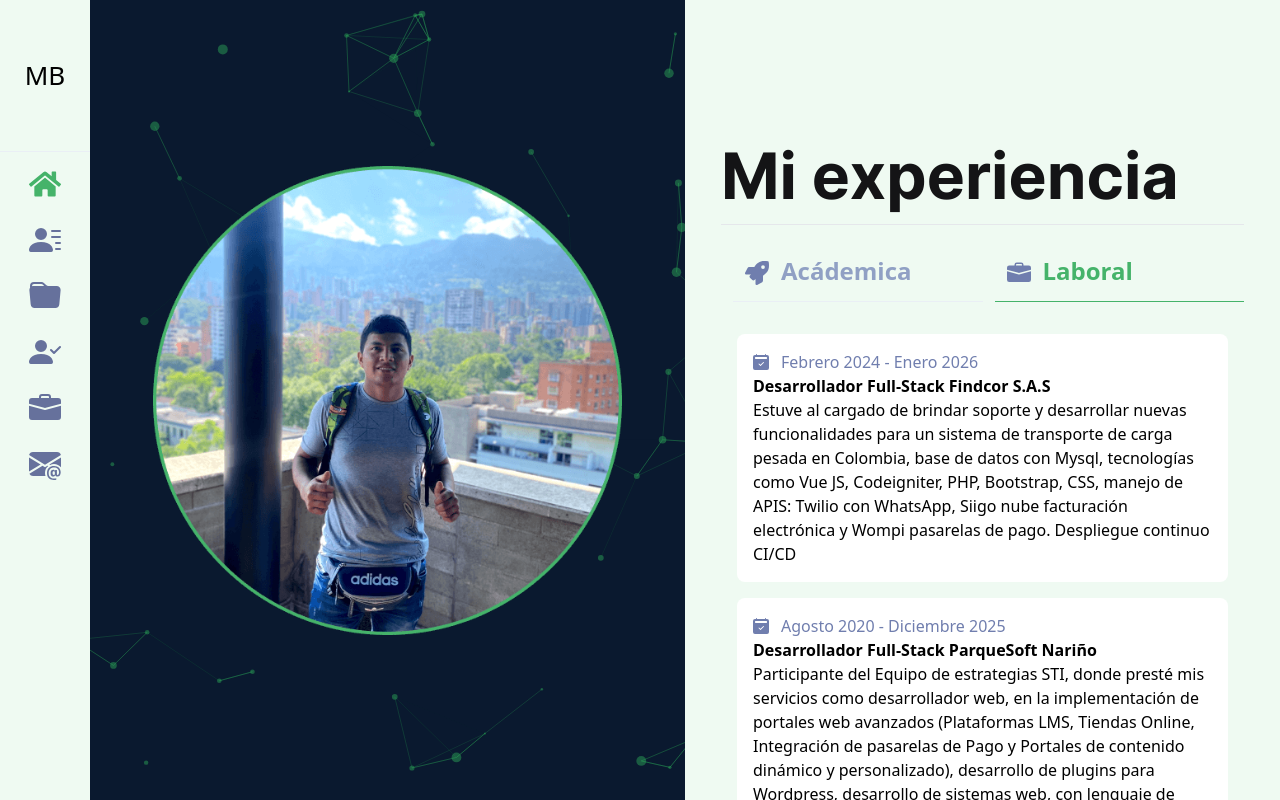
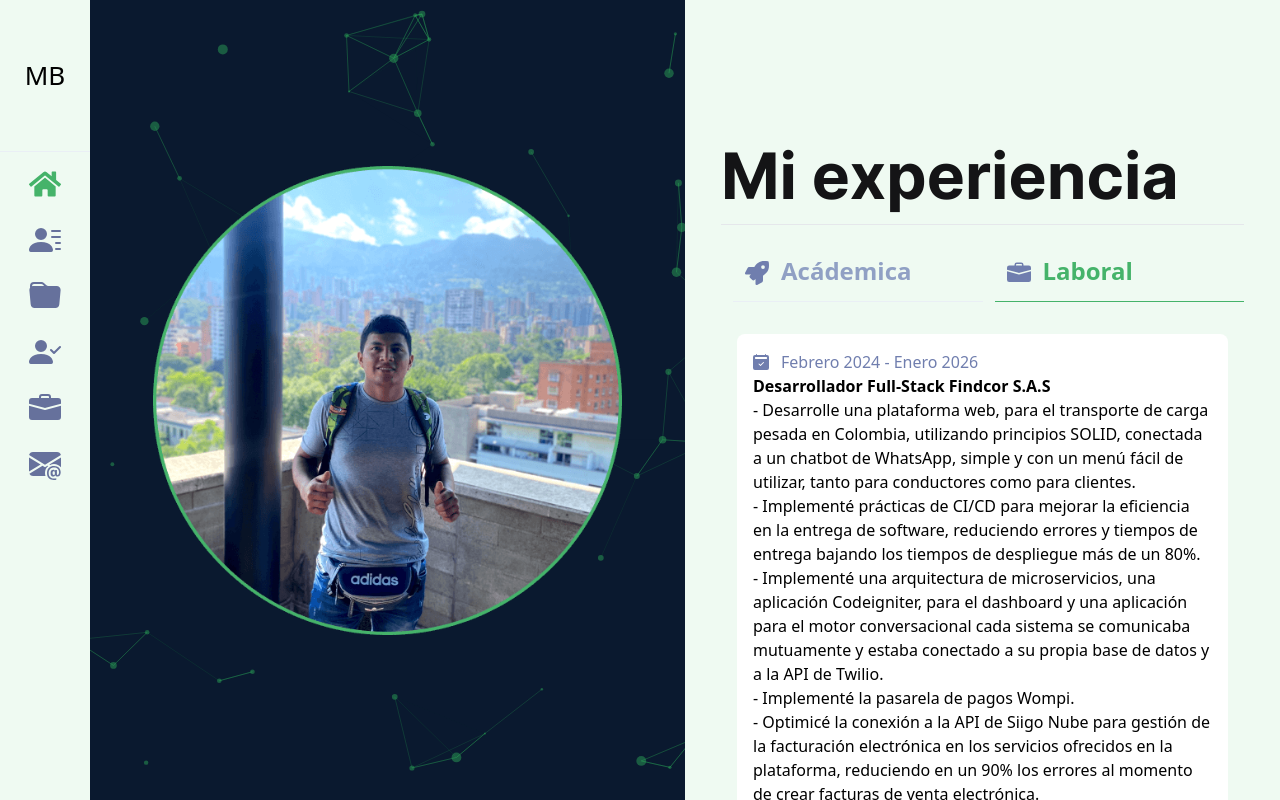
Before and after one commit to fili258-oss/marino-botina, a React (Vite) app: page /experience in a window 1280 px wide. Both pictures are taken after a click on the tab "Laboral". Built offline with nearby package versions, Linux system fonts and the light colour scheme.

Commit message:
Added more experience

```diff
--- a/package.json
+++ b/package.json
@@ -44,4 +44,5 @@
     "typescript": "^5.0.2",
     "vite": "^4.4.5"
   }
+
 }
--- a/src/screens/Experience.tsx
+++ b/src/screens/Experience.tsx
@@ -29,14 +29,14 @@ const Experience = () => {
                                 <p>Participe de un bootcamp de desarrollo full stack con los stacks: Nest JS, Angular y desarrollo de aplicaciones móviles con Flutter y Dart</p>
                             </li>
                             <li className="bg-app-white rounded-lg p-4 mt-4 mb-4">
+                                <span className="flex flex-line text-app-gray-600"><BsFillCalendar2CheckFill className="mr-3 mt-1 text-app-gray-600"/> Mayo - Junio 2021</span>
+                                <h3 className="font-bold">Master en PHP, SQL, POO, MVC, Laravel, Symfony y WordPress</h3>
+                                <p>Formación online a través de la academia de aprendizaje Udemy</p>
+                            </li>
+                            <li className="bg-app-white rounded-lg p-4 mt-4 mb-4">
                                 <span className="flex flex-line text-app-gray-600"><BsFillCalendar2CheckFill className="mr-3 mt-1 text-app-gray-600"/> Noviembre 2019 - Agosto 2020</span>
                                 <h3 className="font-bold">Técnico en desarrollo de software</h3>
                                 <p>Formación académica realizada con el Servicio Nacional de Aprendizaje SENA, en convenio con ParqueSoft Nariño</p>
-                            </li>
-                            <li className="bg-app-white rounded-lg p-4 mt-4 mb-4">
-                                <span className="flex flex-line text-app-gray-600"><BsFillCalendar2CheckFill className="mr-3 mt-1 text-app-gray-600"/> Mayo - Junio 2021</span>
-                                <h3 className="font-bold">Master en PHP, SQL, POO, MVC, Laravel, Symfony y WordPress</h3>
-                                <p>Formación online a través de la academia de aprendizaje Udemy</p>
                             </li>
                         </ul>
                     </Tab.Panel>
@@ -45,12 +45,25 @@ const Experience = () => {
                             <li className="bg-app-white rounded-lg p-4 mt-4 mb-4">
                                 <span className="flex flex-line text-app-gray-600"><BsFillCalendar2CheckFill className="mr-3 mt-1 text-app-gray-600"/> Febrero 2024 - Enero 2026</span>
                                 <h3 className="font-bold">Desarrollador Full-Stack Findcor S.A.S</h3>
-                                <p>Estuve al cargado de brindar soporte y desarrollar nuevas funcionalidades para un sistema de transporte de carga pesada en Colombia, base de datos con Mysql, tecnologías como Vue JS, Codeigniter, PHP, Bootstrap, CSS, manejo de APIS: Twilio con WhatsApp, Siigo nube facturación electrónica y Wompi pasarelas de pago. Despliegue continuo CI/CD</p>
+                                <p>- Desarrolle una plataforma web, para el transporte de carga pesada en Colombia, utilizando principios SOLID, conectada a un chatbot de WhatsApp, simple y con un menú fácil de utilizar, tanto para conductores como para clientes.</p>
+                                <p>- Implementé prácticas de CI/CD para mejorar la eficiencia en la entrega de software, reduciendo errores y tiempos de entrega bajando los tiempos de despliegue más de un 80%.</p>
+                                <p>- Implementé una arquitectura de microservicios, una aplicación Codeigniter, para el dashboard y una aplicación para el motor conversacional cada sistema se comunicaba mutuamente y estaba conectado a su propia base de datos y a la API de Twilio.</p>
+                                <p>- Implementé la pasarela de pagos Wompi.</p>
+                                <p>- Optimicé la conexión a la API de Siigo Nube para gestión de la facturación electrónica en los servicios ofrecidos en la plataforma, reduciendo en un 90% los errores al momento de crear facturas de venta electrónica.</p>
+                                <p>- Implementé pruebas de carga y estrés y test unitario de módulos para garantizar un correcto funcionamiento de la plataforma.</p>
+                                <p>- Desarrollé y optimicé interfaces gráficas utilizando CSS, JS y Vue js, utilizando el principio Mobile First, lo que mejoró la experiencia del usuario en un 90%.</p>
+                                <p>- Desarrollé un plugin de Wordpress para realizar la creación de Facturas de venta a través de la API de Siigo Nube, sincronización de precios, gestión de clientes, gestión de stock en inventario y encriptación de claves de autenticación.</p>
+                                <p>- Administré y desplegué aplicaciones web en servidores Ubuntu/Alma Linux y Nginx Web Server.</p>
                             </li>
                             <li className="bg-app-white rounded-lg p-4 mt-4 mb-4">
-                                <span className="flex flex-line text-app-gray-600"><BsFillCalendar2CheckFill className="mr-3 mt-1 text-app-gray-600"/> Agosto 2020 - Diciembre 2025</span>
+                                <span className="flex flex-line text-app-gray-600"><BsFillCalendar2CheckFill className="mr-3 mt-1 text-app-gray-600"/> Agosto 2020 - Diciembre 2023</span>
                                 <h3 className="font-bold">Desarrollador Full-Stack ParqueSoft Nariño</h3>
-                                <p>Participante del Equipo de estrategias STI, donde presté mis servicios como desarrollador web, en la implementación de portales web avanzados (Plataformas LMS, Tiendas Online, Integración de pasarelas de Pago y Portales de contenido dinámico y personalizado), desarrollo de plugins para Wordpress, desarrollo de sistemas web, con lenguaje de programación como PHP y su framework Laravel, manejo de bases de datos Mysql, administración de servidores, análisis y construcción de ChatBots para empresas a nivel nacional</p>
+                                <p>- Desarrollé una plataforma web LMS, Diseñada especialmente para emprendedores y empresarios del departamento de Nariño.</p>
+                                <p>- Desarrollamos la aplicación utilizando el marco Laravel + Livewire, PHP, Mysql, CSS y JS.</p>
+                                <p>- Aplicamos el patrón de arquitectura MVC para obtener una aplicación robusta, escalable y fácil de mantener, lo que mejoró la facilidad de integración de nuevos desarrolladores en el equipo en un 85%.</p>
+                                <p>- Desarrollé varios chatbots empresariales utilizando herramientas como BootPress, diseñadas específicamente para el servicio de atención al cliente, que funcionaban a través de sitios web, WhatsApp, Messenger e Instagram. Esto mejoró la tasa de respuesta en un 90 % para las empresas y emprendimientos.</p>
+                                <p>- Implementé varias plataformas de comercio electrónico personalizadas utilizando herramientas como WordPress y WooCommerce: desarrollé plugins y temas personalizados, lo que mejoró en un 95 % el proceso de facturación electrónica en ventas realizadas a través de tiendas online implementadas con WooCommerce.</p>
+                                <p>- Administré y desplegué aplicaciones web en servidores Ubuntu/Nginx Web Server.</p>
                             </li>
 
                         </ul>
```
